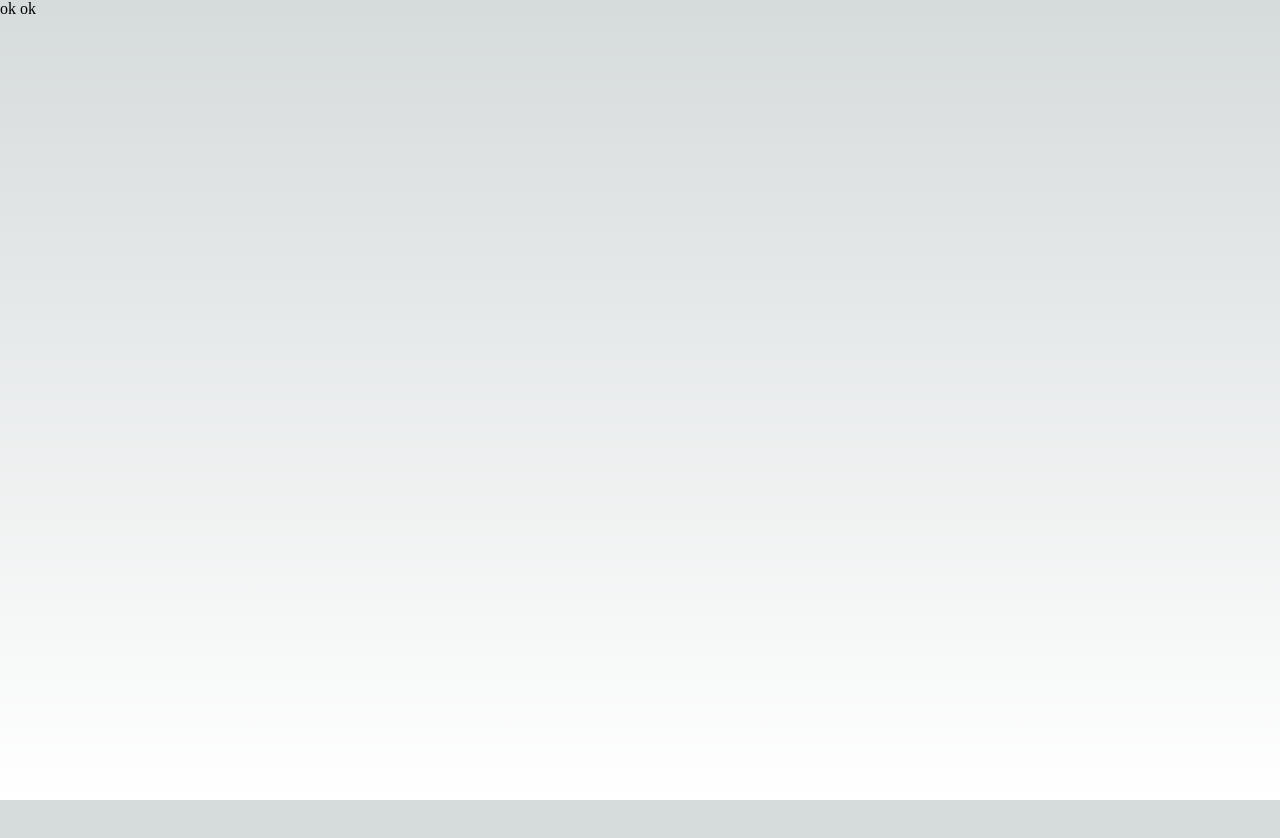
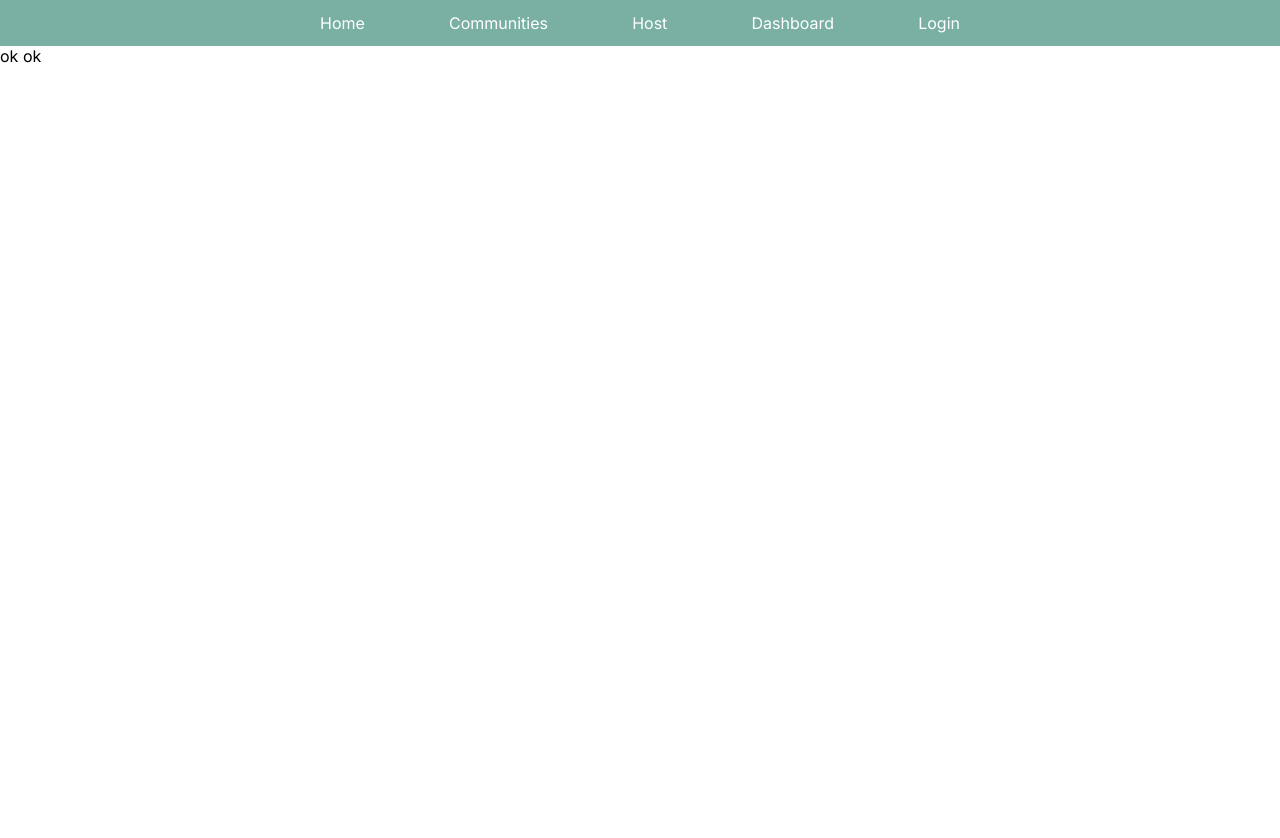
Before and after one commit to anshss/Gatify, a Next.js app: page / in a window 1280 px wide. Shown: the top 838 px of the page. Before the commit the page ends 800 px from the top, so only its background shows below. Built offline with nearby package versions, Linux system fonts and the light colour scheme.

Commit message:
more structuring

```diff
--- /dev/null
+++ b/components/Login.jsx
@@ -0,0 +1,9 @@
+import styles from "@/styles/Home.module.scss";
+
+export default function Login() {
+    return (
+        <div className={styles.login}>
+            <p>Login</p>
+        </div>
+    )
+}
--- /dev/null
+++ b/components/Navbar.jsx
@@ -0,0 +1,15 @@
+import styles from "@/styles/Home.module.scss";
+import Link from "next/link";
+import Login from "./Login";
+
+export default function Navbar() {
+    return (
+        <div className={styles.navbar}>
+            <Link href="/"><p>Home</p></Link>
+            <Link href="/active"><p>Communities</p></Link>
+            <Link href="/host"><p>Host</p></Link>
+            <Link href="/dashboard"><p>Dashboard</p></Link>
+            <Login />
+        </div>
+    );
+}
--- a/pages/_app.js
+++ b/pages/_app.js
@@ -1,5 +1,11 @@
+import Navbar from '@/components/Navbar'
 import '@/styles/globals.css'
 
 export default function App({ Component, pageProps }) {
-  return <Component {...pageProps} />
+  return (
+    <div>
+      <Navbar />
+      <Component {...pageProps} />
+    </div>
+  )
 }
--- a/styles/Home.module.scss
+++ b/styles/Home.module.scss
@@ -1,4 +1,13 @@
+.navbar {
+  display: flex;
+  justify-content: space-between;
+  align-items: center;
+  padding: 0.8rem 20rem;
+  background-color: #7AAFA3;
+  color: white;
+}
+
 .home {
+  display: flex;
   height : 100vh;
-
 }
--- a/styles/globals.css
+++ b/styles/globals.css
@@ -1,82 +1,10 @@
-:root {
-  --max-width: 1100px;
-  --border-radius: 12px;
-  --font-mono: ui-monospace, Menlo, Monaco, 'Cascadia Mono', 'Segoe UI Mono',
-    'Roboto Mono', 'Oxygen Mono', 'Ubuntu Monospace', 'Source Code Pro',
-    'Fira Mono', 'Droid Sans Mono', 'Courier New', monospace;
-
-  --foreground-rgb: 0, 0, 0;
-  --background-start-rgb: 214, 219, 220;
-  --background-end-rgb: 255, 255, 255;
-
-  --primary-glow: conic-gradient(
-    from 180deg at 50% 50%,
-    #16abff33 0deg,
-    #0885ff33 55deg,
-    #54d6ff33 120deg,
-    #0071ff33 160deg,
-    transparent 360deg
-  );
-  --secondary-glow: radial-gradient(
-    rgba(255, 255, 255, 1),
-    rgba(255, 255, 255, 0)
-  );
-
-  --tile-start-rgb: 239, 245, 249;
-  --tile-end-rgb: 228, 232, 233;
-  --tile-border: conic-gradient(
-    #00000080,
-    #00000040,
-    #00000030,
-    #00000020,
-    #00000010,
-    #00000010,
-    #00000080
-  );
-
-  --callout-rgb: 238, 240, 241;
-  --callout-border-rgb: 172, 175, 176;
-  --card-rgb: 180, 185, 188;
-  --card-border-rgb: 131, 134, 135;
-}
-
-@media (prefers-color-scheme: dark) {
-  :root {
-    --foreground-rgb: 255, 255, 255;
-    --background-start-rgb: 0, 0, 0;
-    --background-end-rgb: 0, 0, 0;
-
-    --primary-glow: radial-gradient(rgba(1, 65, 255, 0.4), rgba(1, 65, 255, 0));
-    --secondary-glow: linear-gradient(
-      to bottom right,
-      rgba(1, 65, 255, 0),
-      rgba(1, 65, 255, 0),
-      rgba(1, 65, 255, 0.3)
-    );
-
-    --tile-start-rgb: 2, 13, 46;
-    --tile-end-rgb: 2, 5, 19;
-    --tile-border: conic-gradient(
-      #ffffff80,
-      #ffffff40,
-      #ffffff30,
-      #ffffff20,
-      #ffffff10,
-      #ffffff10,
-      #ffffff80
-    );
-
-    --callout-rgb: 20, 20, 20;
-    --callout-border-rgb: 108, 108, 108;
-    --card-rgb: 100, 100, 100;
-    --card-border-rgb: 200, 200, 200;
-  }
-}
+@import url('https://fonts.googleapis.com/css2?family=Inter:wght@200;300;400;500;600;700;800&display=swap');
 
 * {
   box-sizing: border-box;
   padding: 0;
   margin: 0;
+  font-family: 'Inter', sans-serif;
 }
 
 html,
@@ -99,9 +27,3 @@ a {
   color: inherit;
   text-decoration: none;
 }
-
-@media (prefers-color-scheme: dark) {
-  html {
-    color-scheme: dark;
-  }
-}
```
Also changed, not shown: pages/active.js (+11 -0 lines), pages/dashboard.js (+11 -0 lines), pages/host.js (+38 -0 lines), components/Login.js (deleted).
